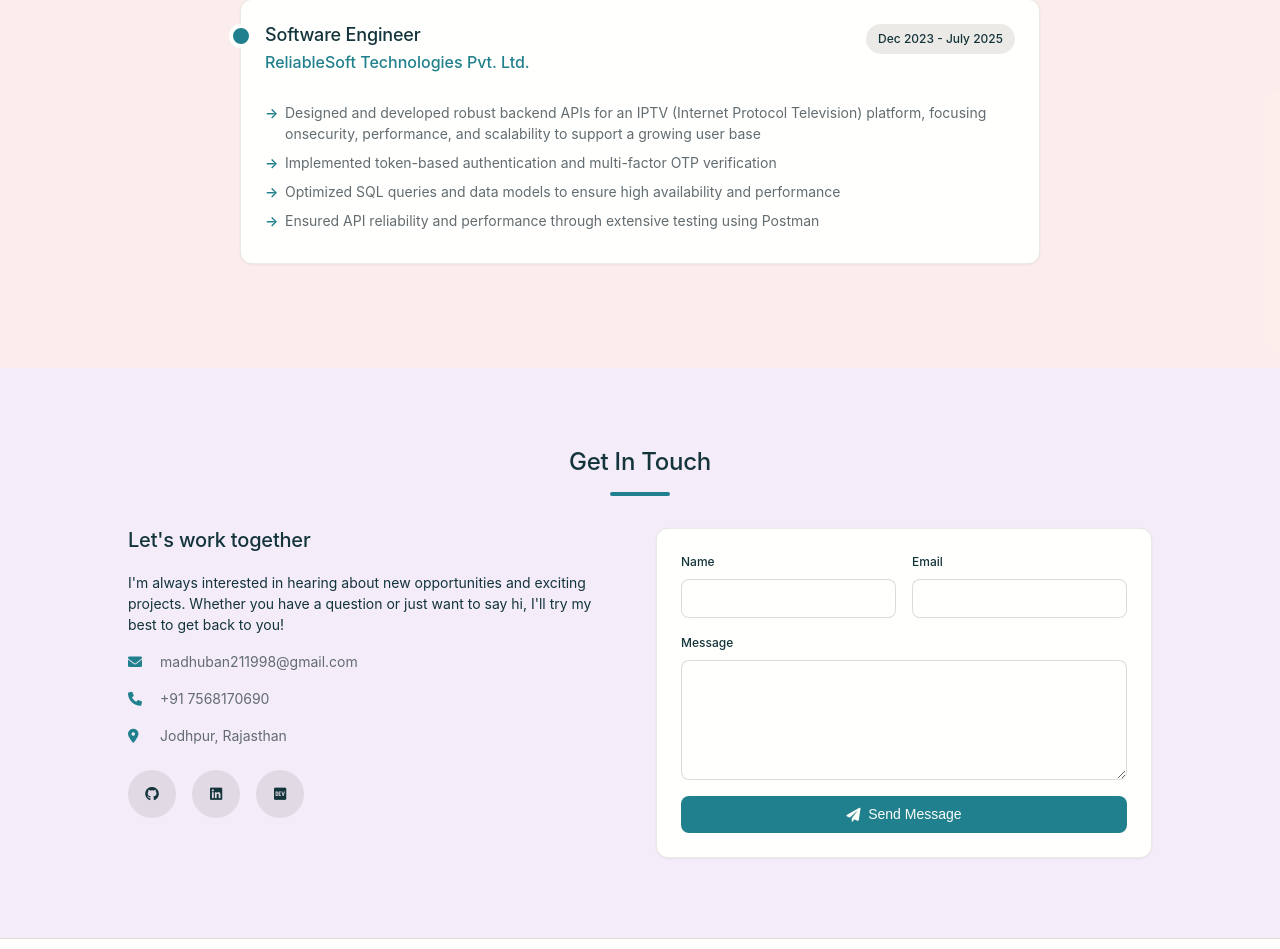
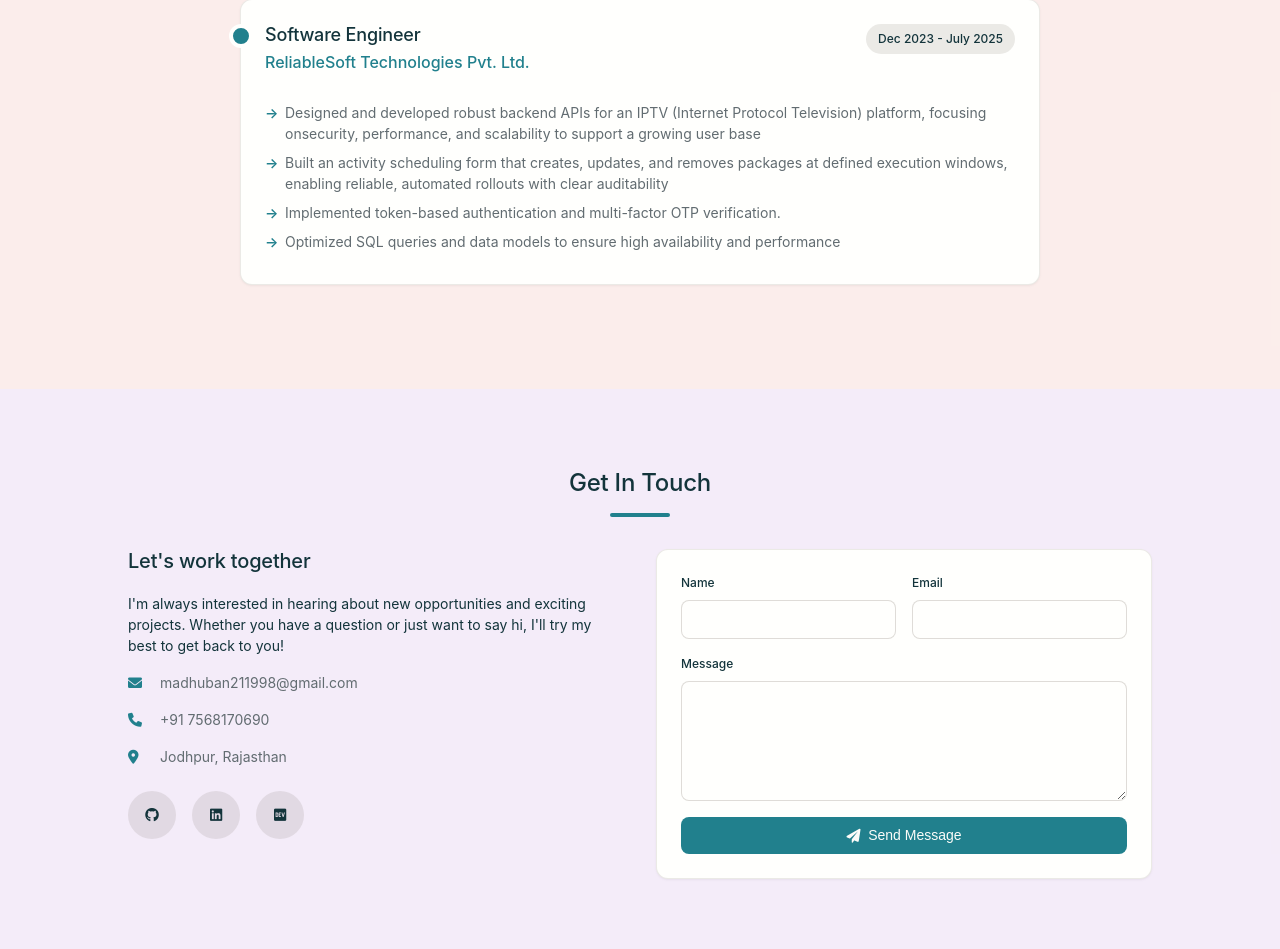
Before and after one commit to mohit-khatri-dj/madhuban-portfolio, a React (Vite) app: page / in a window 1280 px wide. Shown: the part 2195-3144 px from the top of the page. Built offline with nearby package versions, Linux system fonts and the light colour scheme; a web font is replaced by a local one.

Commit message:
portfolio update

```diff
--- a/src/data.js
+++ b/src/data.js
@@ -58,9 +58,9 @@ const portfolioData = {
       location: "Jodhpur, Rajasthan",
       achievements: [
         "Designed and developed robust backend APIs for an IPTV (Internet Protocol Television) platform, focusing onsecurity, performance, and scalability to support a growing user base",
-        "Implemented token-based authentication and multi-factor OTP verification",
-        "Optimized SQL queries and data models to ensure high availability and performance",
-        "Ensured API reliability and performance through extensive testing using Postman"
+        "Built an activity scheduling form that creates, updates, and removes packages at defined execution windows, enabling reliable, automated rollouts with clear auditability",
+        "Implemented token-based authentication and multi-factor OTP verification.",
+        "Optimized SQL queries and data models to ensure high availability and performance"
       ]
     },
   ]
```
Also changed, not shown: 1 other file (tests, documents, lock files or other folders).
